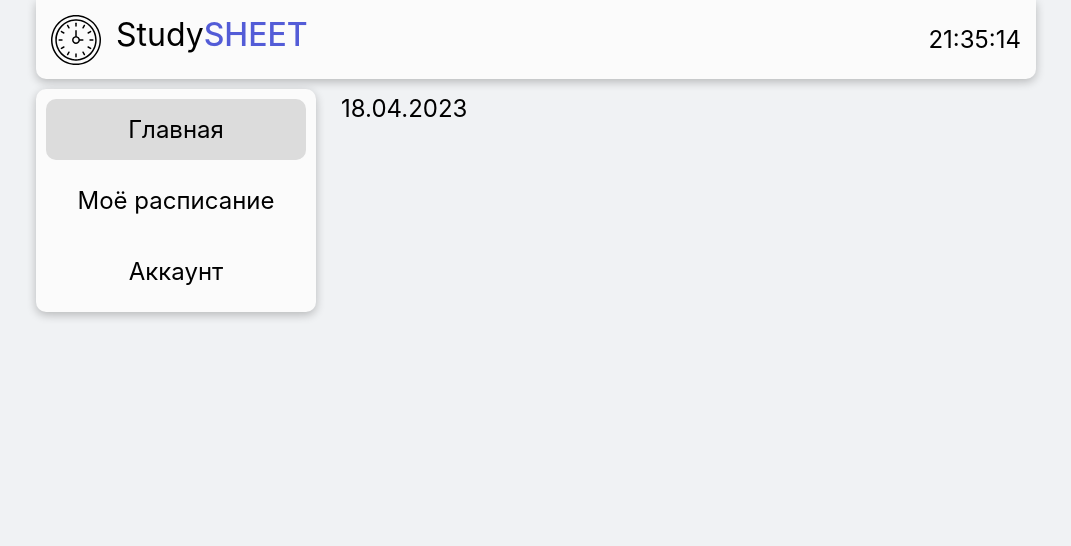
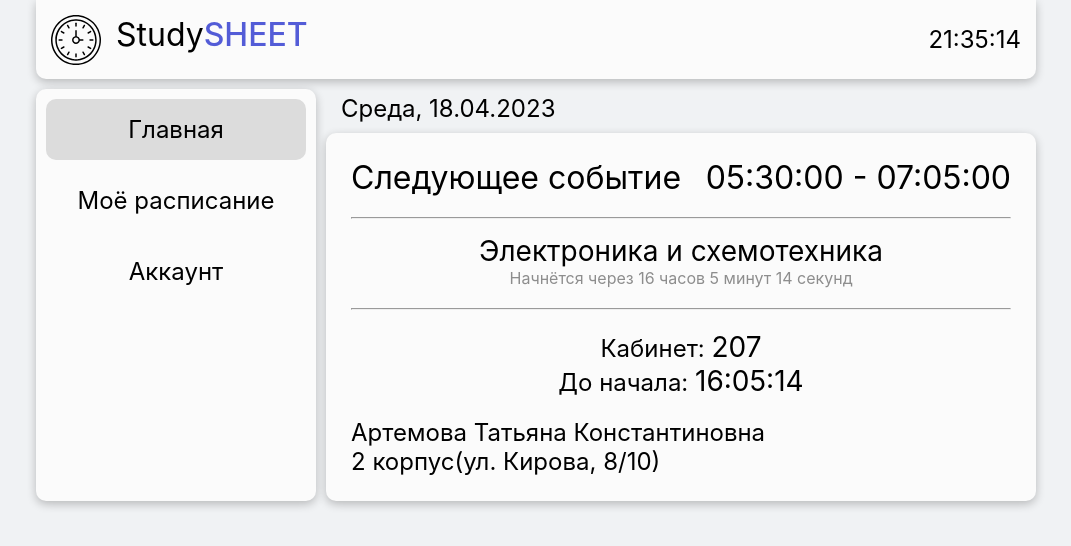
Before and after one commit to suvmer/studysheet, a React (Create React App) app in the folder client/: page / in a window 1280 px wide. Shown: the top 546 px of the page, without its empty margins (104-1175 px from the left). Built offline with nearby package versions, Linux system fonts and the light colour scheme.

Commit message:
schedules list works(todo: fix closest event search)

```diff
--- a/client/src/components/CreateTable.jsx
+++ b/client/src/components/CreateTable.jsx
@@ -4,9 +4,9 @@ import { InfoBlock } from "./InfoBlock";
 import { TimePicker } from 'antd';
 import * as dayjs from 'dayjs'
 import { useSelector } from "react-redux";
+import { days } from "../utils/utils";
 
 export const CreateTable = () => {
-  const days = ["Понедельник", "Вторник", "Среда", "Четверг", "Пятница", "Суббота", "Воскресенье"];
 
   const defs = useSelector(state => state.table.defs[0]);
   const getDefaultSchedule = (ind) => {
--- a/client/src/components/Event.jsx
+++ b/client/src/components/Event.jsx
@@ -1,25 +1,25 @@
-import { dateToString, getTitle, msToNumbers, msToWords } from '../utils/utils';
+import { dateToString, getDif, getTitle, msToNumbers, msToWords } from '../utils/utils';
 import { useSelector } from 'react-redux';
 import { InfoBlock } from './InfoBlock';
 
 export const Event = ({table}) => {
     const curdate = useSelector(state => state.ui.time);
-
-    return <div className={`event `+((curdate - table.start > 0) ? 'active' : '')}>
+    const dif = getDif(curdate, table.start);
+    return <div className={`event `+((dif == 0) ? 'active' : '')}>
     <div className="nextEvent">
-      <span>{getTitle(table.start - curdate)}</span>
+      <span>{getTitle(dif)}</span>
       <span className="time">
         {dateToString(table.start)[1]} - {dateToString(table.start + table.duration * 60 * 1000)[1]}
       </span>
     </div>
     <hr />
     <div className="eventBody">{table.name}</div>
-    <div className="eventTitle">Начнётся через {msToWords(table.start - curdate)}</div>
+    <div className="eventTitle">Начнётся через {msToWords(dif)}</div>
     <hr />
     <br/>
 
     <InfoBlock text="Кабинет:">{table.cabinet}</InfoBlock>
-    <InfoBlock text="До начала:">{msToNumbers(table.start - curdate)}</InfoBlock>
+    <InfoBlock text="До начала:">{msToNumbers(dif)}</InfoBlock>
     <br/>
     <p className="left">{table.teacher}</p>
     <p className="left">{table.place}</p>
--- a/client/src/pages/MainPage.jsx
+++ b/client/src/pages/MainPage.jsx
@@ -1,8 +1,10 @@
 import React, { useEffect } from 'react'
-import { dateToString } from '../utils/utils';
+import { dateToString, days, getDif, getDifSign, shortDays } from '../utils/utils';
 import { useDispatch, useSelector } from 'react-redux';
 import { Event } from '../components/Event';
-import { getTables } from '../components/actions/tables';
+import { getTable, getTables } from '../components/actions/tables';
+import { NavLink } from 'react-router-dom';
+import dayjs from 'dayjs';
 
 const Authorize = () =>
   <div className="wall">
@@ -10,27 +12,58 @@ const Authorize = () =>
     <div className="midbox big">Авторизируйтесь, чтобы создавать расписания</div>
   </div>
 
+const AddSomeSchedule = () =>
+  <div className="wall">
+    <MainTitle />
+    <div className="midbox big">У вас нет расписаний</div>
+    <NavLink className="btn" to="/my/add">Добавить</NavLink>
+  </div>
+
 
 const MainTitle = () => {
   const curdate = useSelector(state => state.ui.time);
   return <span className="midbox" style={{ marginRight: "auto" }}>
-           <mark className="mid">{dateToString(curdate)[0]}</mark>
+           <mark className="mid">{days[(new Date()).getDay()]}, {dateToString(curdate)[0]}</mark>
          </span>
 }
 
 export const MainPage = () => {
   const dispatch = useDispatch();
+  const user = useSelector(state => state.profile.user);
+  const isLogged = useSelector(state => state.profile.isLogged);
   useEffect(() => {
-    dispatch(getTables());
+    if(isLogged)
+      user.ownTables.forEach(id => dispatch(getTable(id)));
   }, []);
   const schedules = useSelector(state => state.table.schedules);
-  const isLogged = useSelector(state => state.profile.isLogged);
   if(!isLogged)
     return <Authorize/>;
 
-  console.log(schedules);
+  var table = schedules.find(el => el.id == user.currentTable);
+  if(table == undefined) {
+    if(user.ownTables.length == 0)
+      return <AddSomeSchedule/>
+    table = user.ownTables[0];
+  }
+
+  const dayWeek = 0;//(new Date()).getDay();
+  console.log(schedules, dayWeek);
+  const today = dayjs().hour(10).minute(10);
+  const tables = schedules.filter(el => (user.ownTables.find(id => (id == el.id)) != undefined)).map(element => {
+    /*var closest = element.tables[dayWeek].reduce(function(prev, curr) {
+      return (getDif(curr.start, today) < getDifSign(prev.start, today) ? curr : prev);
+    });*/
+    const check = 1;
+    console.log(dateToString(today)[1]);
+    console.log(dateToString(element.tables[dayWeek][check].start)[1]);
+    console.log(dateToString(element.tables[dayWeek][check].end)[1]);
+    console.log(dateToString(getDifSign(element.tables[dayWeek][check].start, today))[1]);
+    console.log(dateToString(getDifSign(element.tables[dayWeek][check].start, element.tables[dayWeek][check].end))[1]);
+    var closest = element.tables[dayWeek].find(elem => (getDifSign(elem.start, today) <= getDif(elem.start, elem.end)));
+    return <Event key={`tab${closest.name}}`} table={closest}/>;
+  });
   return <div className="wall">
             <MainTitle />
-            {schedules.map(element => <Event key={`tab${element.name}}`} table={element}/>)}
+            {tables}
          </div>;
 }
--- a/client/src/utils/utils.js
+++ b/client/src/utils/utils.js
@@ -1,3 +1,5 @@
+import dayjs from "dayjs";
+
 Number.prototype.width = function () {
   return this.toString().length;
 };
@@ -61,3 +63,17 @@ export const getTitle = (ms) => {
 export const generateKey = (pre) => {
   return `${ pre }_${ new Date().getTime() }`;
 }
+//todo: fix closest event search
+export const getDif = (ts1, ts2) => {
+  const d1 = dayjs(ts1);
+  const d2 = dayjs(ts2);
+  return Math.abs((dayjs().hour(d1.hour()).minute(d1.minute()).second(d1.second())).valueOf() - (dayjs().hour(d2.hour()).minute(d2.minute()).second(d2.second())).valueOf());
+}
+export const getDifSign = (ts1, ts2) => {
+  const d1 = dayjs(ts1);
+  const d2 = dayjs(ts2);
+  return ((dayjs().hour(d1.hour()).minute(d1.minute()).second(d1.second())).valueOf() - (dayjs().hour(d2.hour()).minute(d2.minute()).second(d2.second())).valueOf());
+}
+
+export const days = ["Понедельник", "Вторник", "Среда", "Четверг", "Пятница", "Суббота", "Воскресенье"];
+export const shortDays = ["Пн", "Вт", "Ср", "Чт", "Пт", "Сб", "Вс"];
```
